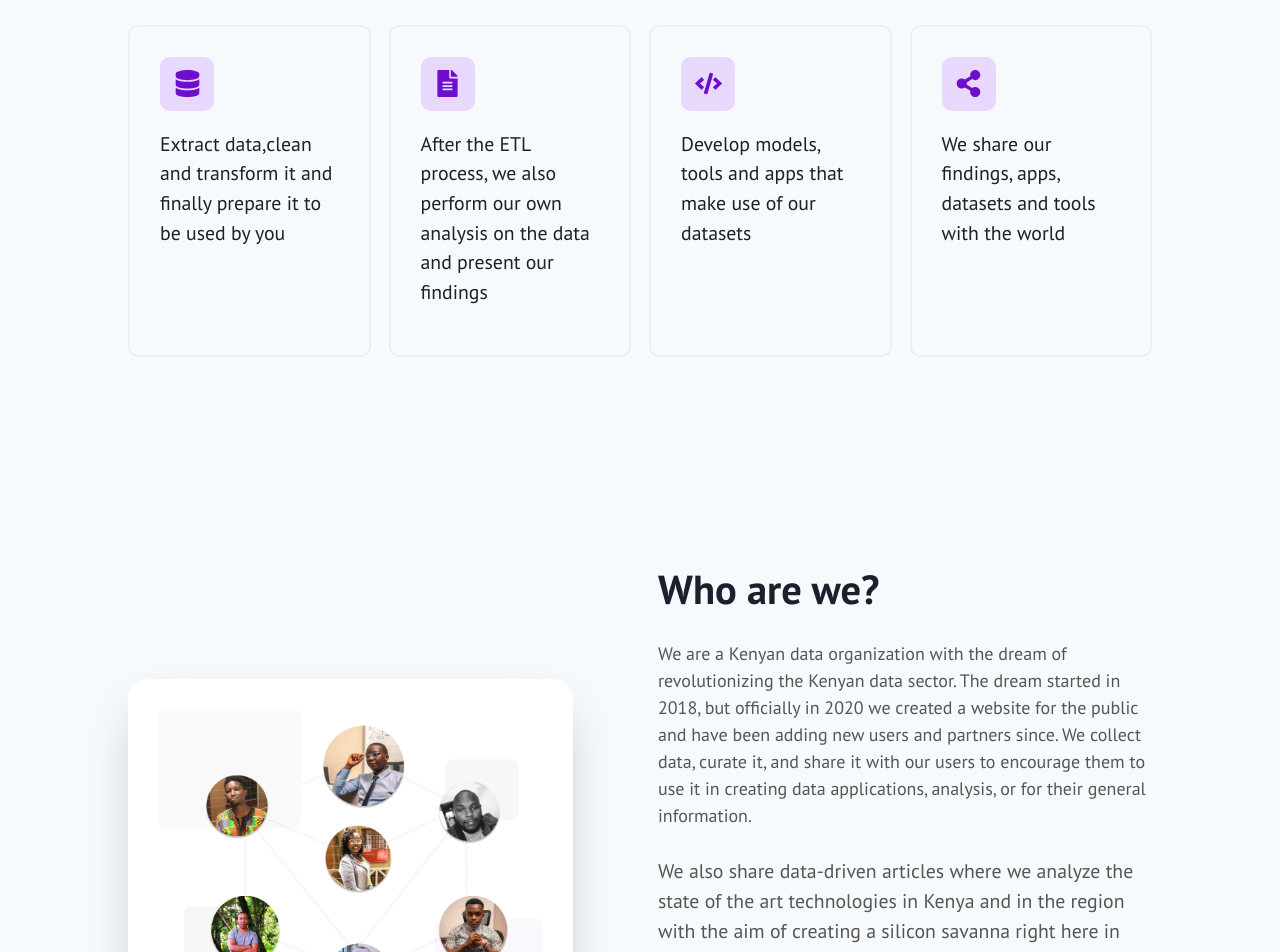
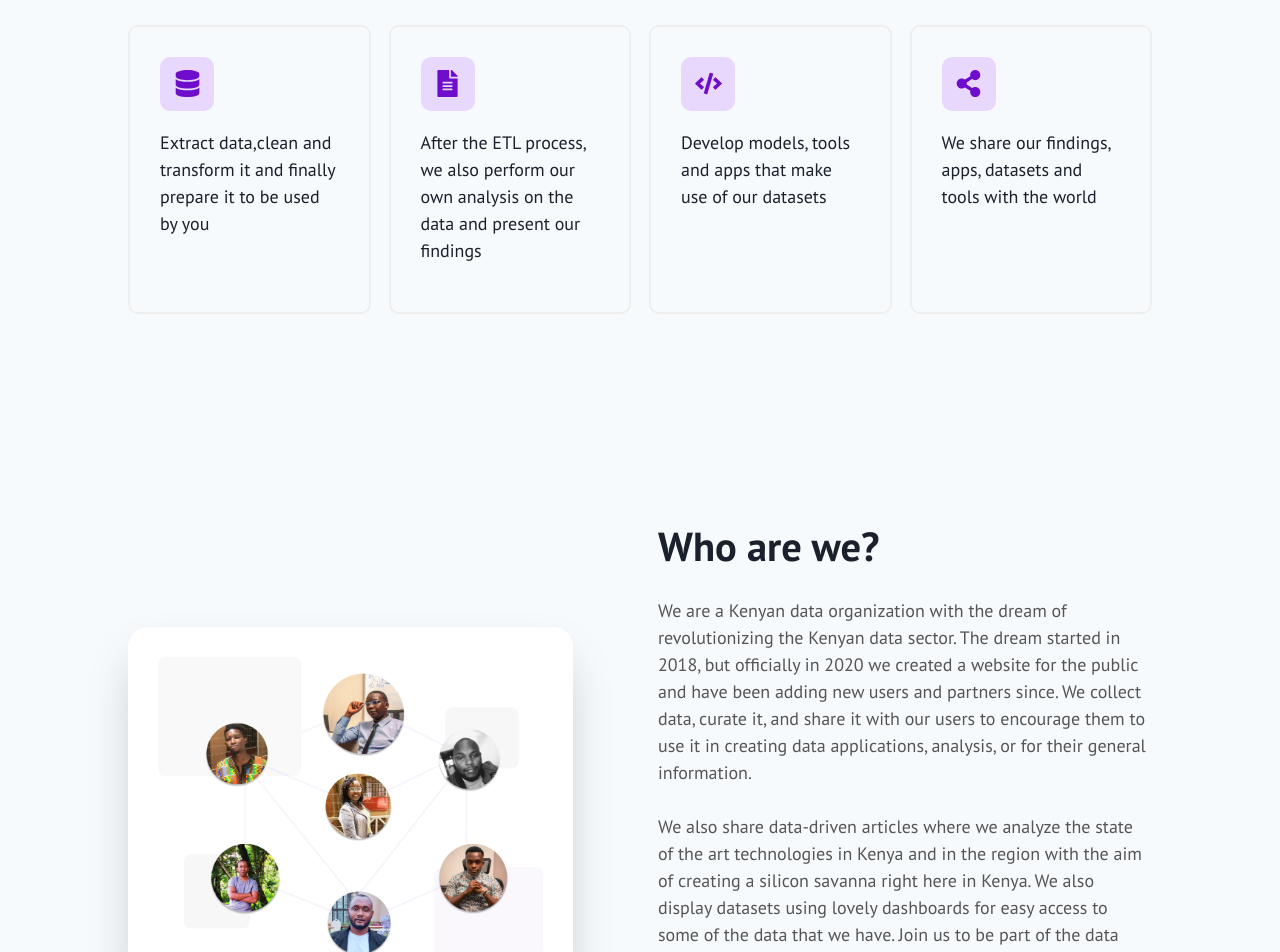
Before and after one commit to aesopske/aesops, a Next.js app: page / in a window 1280 px wide. Shown: the part 940-1892 px from the top of the page. Built offline with nearby package versions, Linux system fonts and the light colour scheme; no server answers; a web font is replaced by a local one; what @badrap/bar-of-progress would draw is missing.

Commit message:
minor styling changes

```diff
--- a/src/components/home/About.jsx
+++ b/src/components/home/About.jsx
@@ -76,7 +76,7 @@ function About() {
                         width='100%'
                         as='p'
                         my='1.5rem'
-                        fontSize={['1rem', '1rem', '1.1rem']}
+                        fontSize={['1rem', '1rem', '', '', '', '1.1rem']}
                         color={colorMode === 'light' ? '#555' : '#f4f4f4'}>
                         We also share data-driven articles where we analyze the
                         state of the art technologies in Kenya and in the region
--- a/src/components/home/WhatWeOffer.jsx
+++ b/src/components/home/WhatWeOffer.jsx
@@ -79,7 +79,14 @@ function WhatWeOffer() {
                             <Text
                                 as='p'
                                 my='1rem'
-                                fontSize={['1rem', '1rem', '1.1rem']}>
+                                fontSize={[
+                                    '1rem',
+                                    '1rem',
+                                    '',
+                                    '',
+                                    '',
+                                    '1.1rem',
+                                ]}>
                                 {activity.description}
                             </Text>
                         </Box>
```
